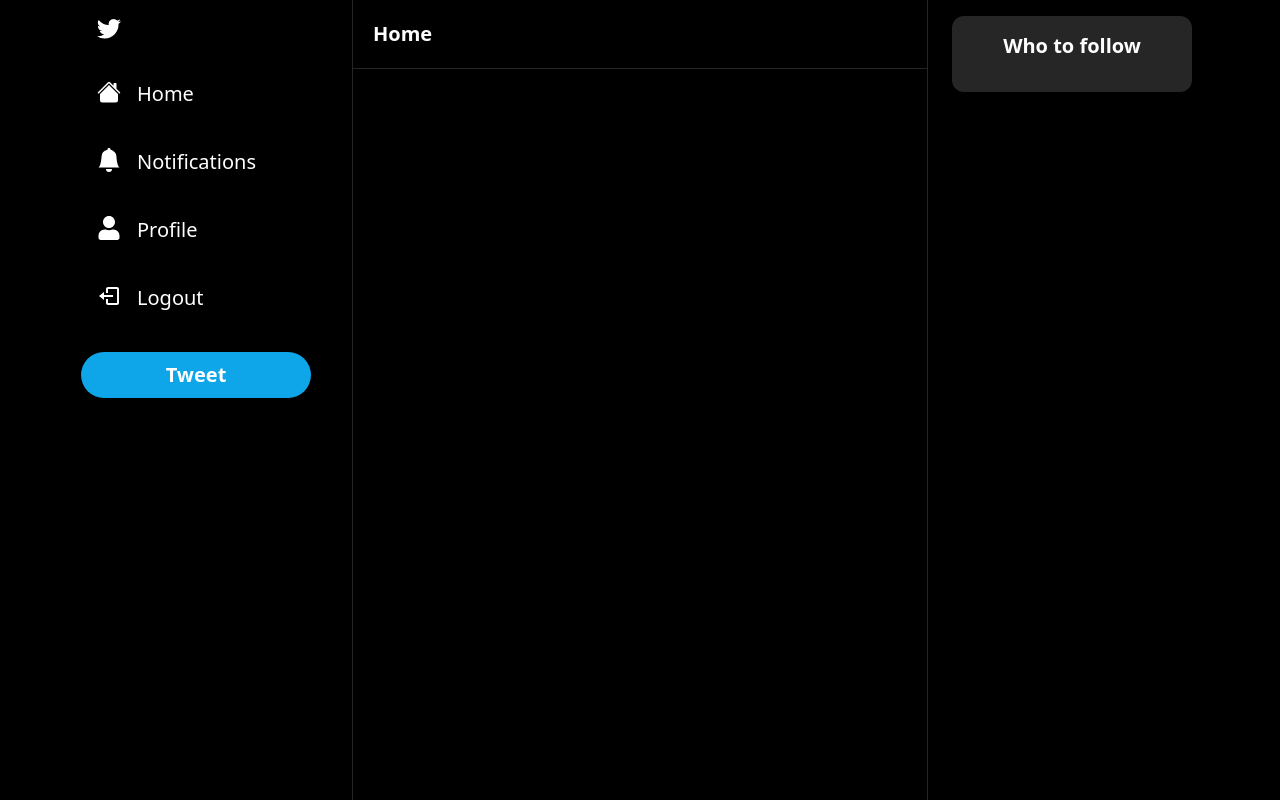
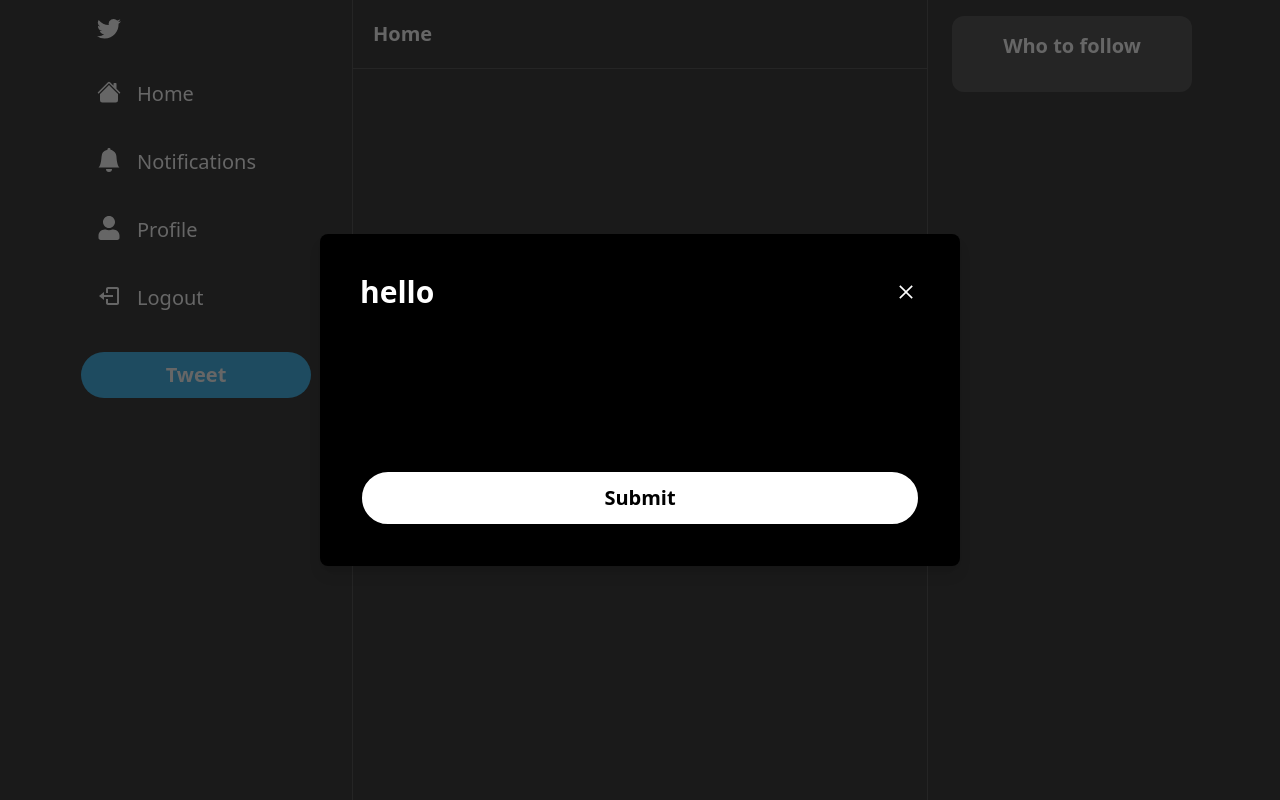
Before and after one commit to Abdu-alyousef/twitter-clone, a Next.js app: page / in a window 1280 px wide. Built offline with nearby package versions, Linux system fonts and the light colour scheme.

Commit message:
Added custom Button and Modal

```diff
--- /dev/null
+++ b/components/Button.tsx
@@ -0,0 +1,49 @@
+interface ButtonProps {
+  label: string;
+  secondary?: boolean;
+  fullWidth?: boolean;
+  large?: boolean;
+  onClick: () => void;
+  disabled?: boolean;
+  outline?: boolean;
+}
+
+const Button: React.FC<ButtonProps> = ({
+  label,
+  secondary,
+  fullWidth,
+  large,
+  onClick,
+  disabled,
+  outline,
+}) => {
+  return (
+    <button
+      disabled={disabled}
+      onClick={onClick}
+      className={`
+        disabled:opacity-70
+        disabled:cursor-not-allowed
+        rounded-full
+        font-semibold
+        hover:opacity-80
+        transition
+        border-2
+        ${fullWidth ? "w-full" : "w-fit"}
+        ${secondary ? "bg-white" : "bg-sky-500"}
+        ${secondary ? "text-black" : "text-white"}
+        ${secondary ? "border-black" : "border-sky-500"}
+        ${large ? "text-xl" : "text-md"}
+        ${large ? "px-5" : "px-4"}
+        ${large ? "py-3" : "py-2"}
+        ${outline ? "bg-transparent" : ""}
+        ${outline ? "border-white" : ""}
+        ${outline ? "text-white" : ""}
+
+        `}
+    >
+      {label}
+    </button>
+  );
+};
+export default Button;
--- /dev/null
+++ b/components/Modal.tsx
@@ -0,0 +1,143 @@
+import { useCallback } from "react";
+import { AiOutlineClose } from "react-icons/ai";
+import Button from "./Button";
+
+interface ModalProps {
+  isOpen?: boolean;
+  onClose: () => void;
+  onSubmit: () => void;
+  title?: string;
+  body?: React.ReactElement;
+  footer?: React.ReactElement;
+  actionLabel: string;
+  disabled?: boolean;
+}
+const Modal: React.FC<ModalProps> = ({
+  isOpen,
+  onClose,
+  onSubmit,
+  title,
+  body,
+  footer,
+  actionLabel,
+  disabled,
+}) => {
+  const handleClose = useCallback(() => {
+    if (disabled) {
+      return;
+    }
+    onClose();
+  }, [disabled, onClose]);
+
+  const handleSubmit = useCallback(() => {
+    if (disabled) {
+      return;
+    }
+    onSubmit();
+  }, [disabled, onSubmit]);
+
+  if (!isOpen) {
+    return null;
+  }
+  return (
+    <>
+      <div
+        className="
+    justify-center
+    items-center
+    flex
+    overflow-x-hidden
+    overflow-y-auto
+    fixed
+    inset-0
+    z-50
+    outline-none
+    focus:outline-none
+    bg-neutral-800
+    bg-opacity-70
+    "
+      >
+        <div
+          className="
+        relative
+        w-full
+        lg:w-3/6
+        my-6
+        mx-auto
+        lg:max-w-3xl
+        h-full
+        lg:h-auto
+        "
+        >
+          {/* Content */}
+
+          <div
+            className="
+            h-full
+            lg:h-auto
+            border-0
+            rounded-lg
+            shadow-lg
+            relative
+            flex
+            flex-col
+            w-full
+            bg-black
+            outline-none
+            focus:outline-none
+            "
+          >
+            {/*Header*/}
+            <div
+              className="
+                flex
+                items-center
+                justify-between
+                p-10
+                rounded-t
+                "
+            >
+              <h3 className="text-3xl font-semibold text-white">{title}</h3>
+              <button
+                onClick={handleClose}
+                className="
+                        p-1
+                        ml-auto
+                        border-0
+                        text-white
+                        hover:opacity-70
+                        transition
+                        "
+              >
+                <AiOutlineClose size={20} />
+              </button>
+            </div>
+            {/*Body*/}
+            <div
+              className="
+                relative
+                p-10
+                flex-auto
+
+                "
+            >
+              {body}
+            </div>
+            {/*Footer*/}
+            <div className="flex flex-col gap-2 p-10">
+              <Button
+                disabled={disabled}
+                label={actionLabel}
+                secondary
+                fullWidth
+                large
+                onClick={handleSubmit}
+              />
+            </div>
+          </div>
+        </div>
+      </div>
+    </>
+  );
+};
+export default Modal;
--- a/pages/_app.tsx
+++ b/pages/_app.tsx
@@ -1,16 +1,18 @@
 
 import Layout from "@/components/Layout";
+import Modal from "@/components/Modal";
 import "@/styles/globals.css";
 import type { AppProps } from "next/app";
 
 
 export default function App({ Component, pageProps }: AppProps) {
   return (
-
+    <>
+    <Modal actionLabel="Submit" isOpen title="hello"/>
       <Layout>
       <Component {...pageProps} />
       </Layout>
-
+      </>
 
   );
 }
```
